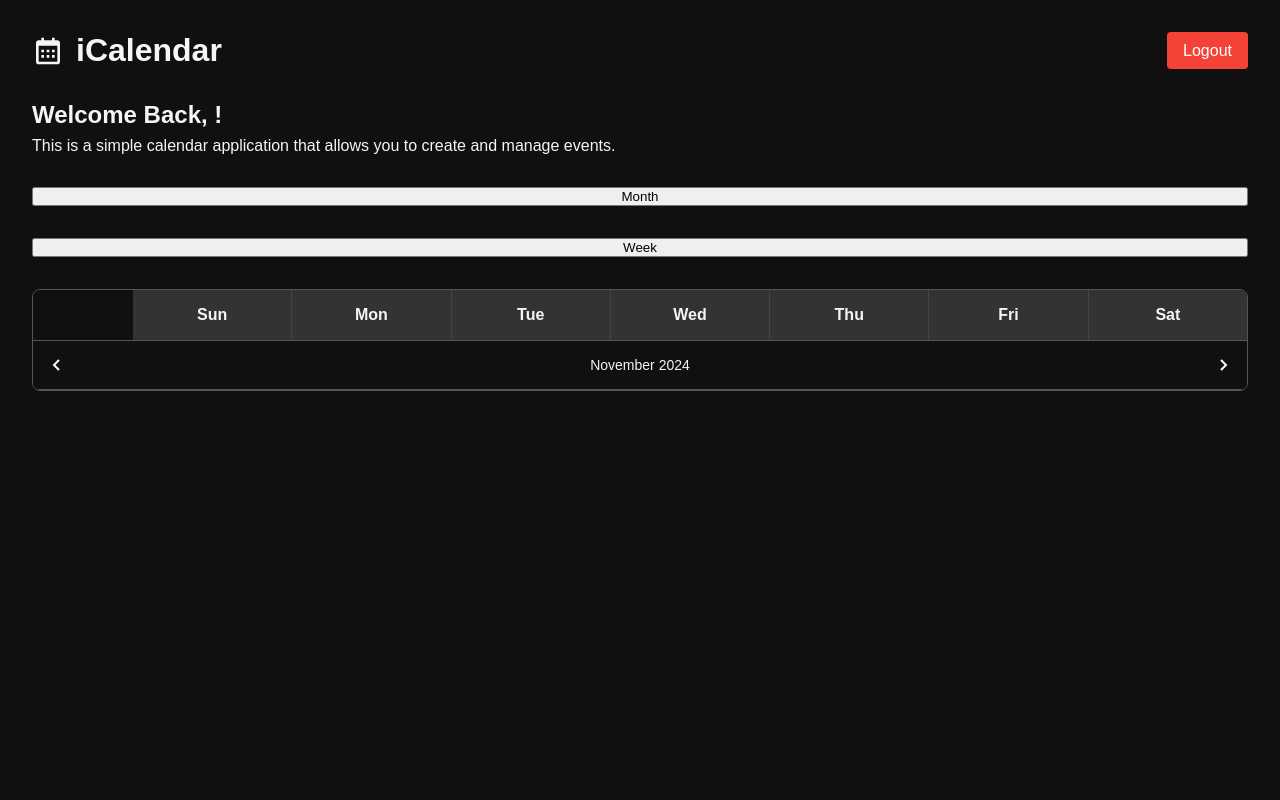
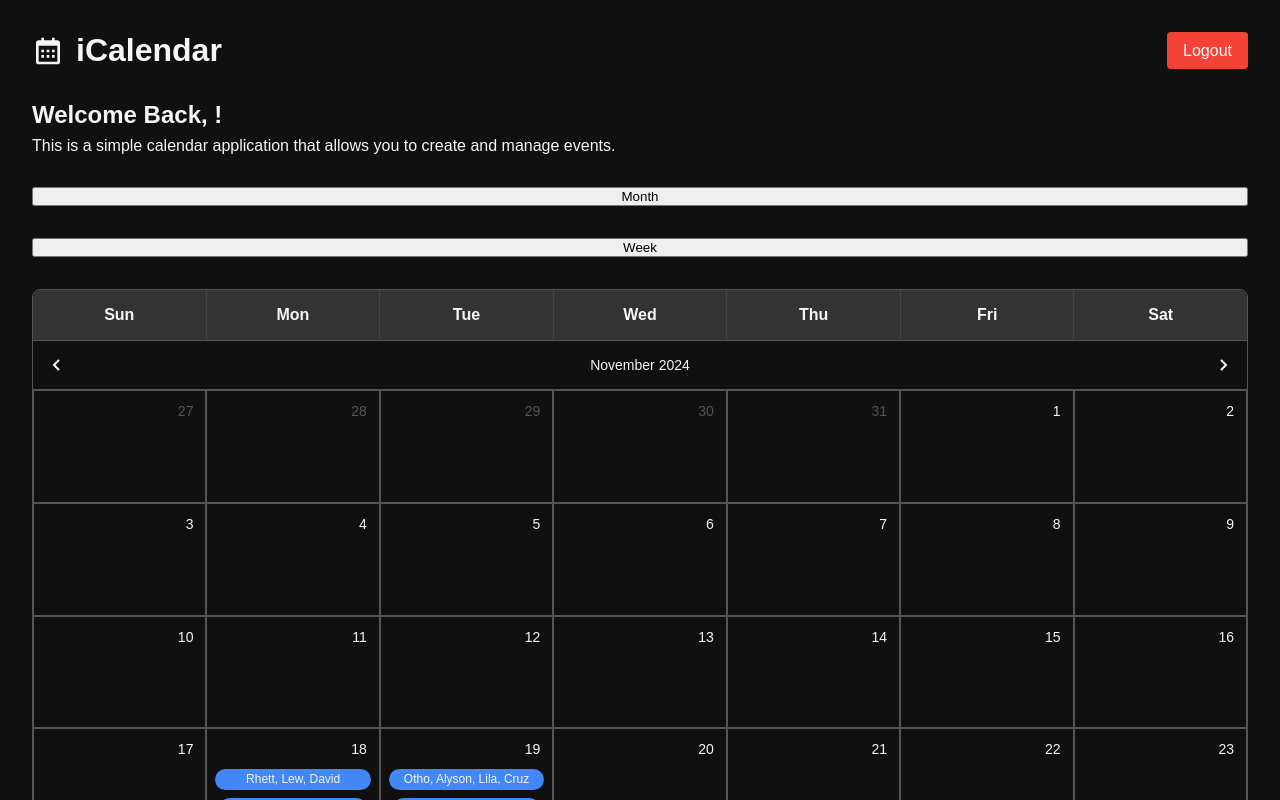
Before and after one commit to Reshzera/icalendar-poc-front, a React (Vite) app: page / in a window 1280 px wide. Shown: the top 800 px of the page. Built offline with nearby package versions, Linux system fonts and the light colour scheme; no server answers.

Commit message:
feat: add tyoe

```diff
--- a/src/views/Private/Home/index.tsx
+++ b/src/views/Private/Home/index.tsx
@@ -72,7 +72,7 @@ const Home: React.FC = () => {
         </p>
       </HomeDescription>
 
-      <Calendar appointments={calendarAppoinments} />
+      <Calendar appointments={calendarAppoinments} type="month" />
     </HomeContainer>
   );
 };
```
